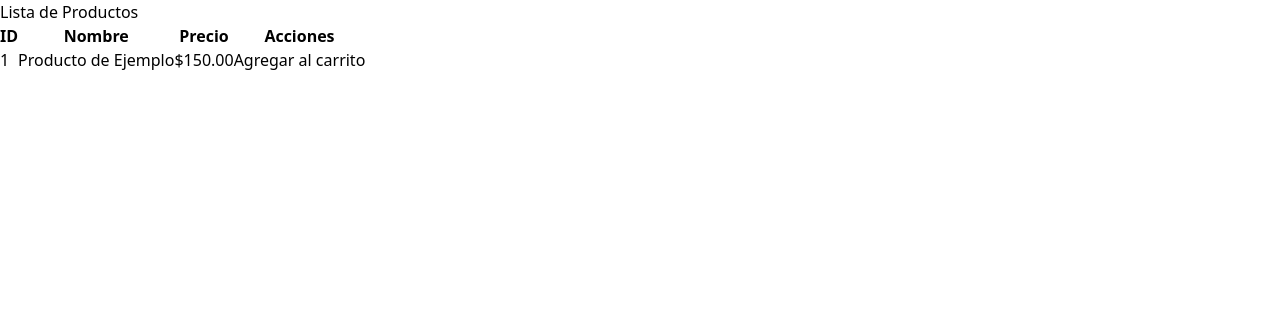
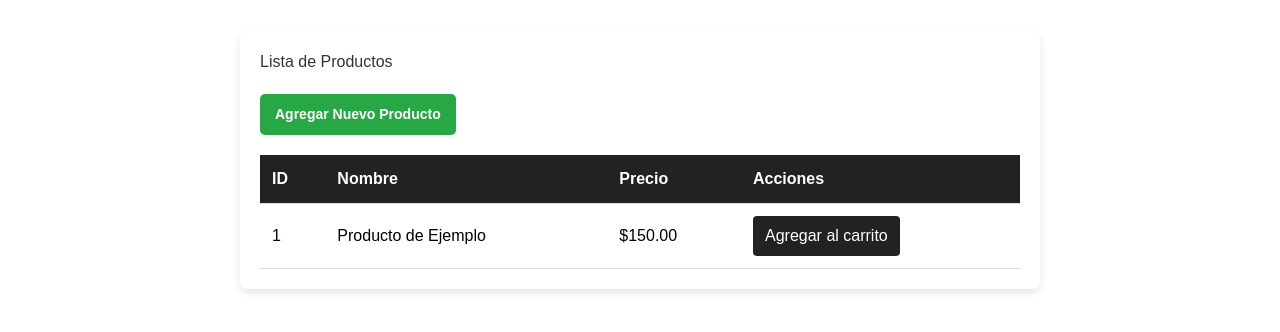
Before and after one commit to elsadhayan/tienda, an Angular app in the folder Downloads/900angular/tiendita/: page /products in a window 1280 px wide. Shown: the top 332 px of the page. Built offline with nearby package versions, Linux system fonts and the light colour scheme.

Commit message:
Commit 7

```diff
--- a/Downloads/900angular/tiendita/src/app/app.routes.ts
+++ b/Downloads/900angular/tiendita/src/app/app.routes.ts
@@ -1,6 +1,7 @@
 import { Routes } from '@angular/router';
 import { Home } from './pages/home/home';
 import { Products } from './pages/home/products/products';
+import { Formulario } from './pages/home/formulario/formulario';
 
 
 export const routes: Routes = [
@@ -13,5 +14,9 @@ export const routes: Routes = [
 },
 {
   path: 'products', component: Products
+},
+{
+  path: 'formulario', component: Formulario
 }
+
 ]
--- /dev/null
+++ b/Downloads/900angular/tiendita/src/app/pages/home/formulario/formulario.html
@@ -0,0 +1,68 @@
+<div class="container mt-4" style="max-width: 600px;">
+  <div class="card shadow-sm">
+    <div class="card-header bg-primary text-white">
+      <h3 class="mb-0">Agregar Nuevo Producto</h3>
+    </div>
+
+    <div class="card-body">
+      <form [formGroup]="productoForm" (ngSubmit)="guardarProducto()">
+
+        <div class="mb-3">
+          <label for="nombre" class="form-label fw-bold">Nombre del producto</label>
+          <input type="text" id="nombre" class="form-control" formControlName="nombre" placeholder="Ej. Refresco Cola 600ml">
+          <div *ngIf="productoForm.get('nombre')?.invalid && productoForm.get('nombre')?.touched" class="text-danger small mt-1">
+            El nombre es obligatorio y debe tener al menos 3 caracteres.
+          </div>
+        </div>
+
+        <div class="mb-3">
+          <label for="categoria" class="form-label fw-bold">Categoría</label>
+          <select id="categoria" class="form-select" formControlName="categoria">
+            <option value="">Selecciona una categoría...</option>
+            <option value="abarrotes">Abarrotes</option>
+            <option value="lacteos">Lácteos y Refrigerados</option>
+            <option value="botanas">Botanas y Dulces</option>
+            <option value="bebidas">Bebidas</option>
+            <option value="limpieza">Limpieza y Hogar</option>
+          </select>
+          <div *ngIf="productoForm.get('categoria')?.invalid && productoForm.get('categoria')?.touched" class="text-danger small mt-1">
+            Debes seleccionar una categoría.
+          </div>
+        </div>
+
+        <div class="row">
+          <div class="col-md-6 mb-3">
+            <label for="precio" class="form-label fw-bold">Precio de Venta ($)</label>
+            <input type="number" id="precio" class="form-control" formControlName="precio" step="0.50" min="0">
+            <div *ngIf="productoForm.get('precio')?.invalid && productoForm.get('precio')?.touched" class="text-danger small mt-1">
+              Ingresa un precio válido.
+            </div>
+          </div>
+
+          <div class="col-md-6 mb-3">
+            <label for="stock" class="form-label fw-bold">Cantidad en Stock</label>
+            <input type="number" id="stock" class="form-control" formControlName="stock" min="0">
+            <div *ngIf="productoForm.get('stock')?.invalid && productoForm.get('stock')?.touched" class="text-danger small mt-1">
+              Ingresa una cantidad válida.
+            </div>
+          </div>
+        </div>
+
+        <div class="mb-4">
+          <label for="codigoBarras" class="form-label fw-bold">Código de Barras</label>
+          <input type="text" id="codigoBarras" class="form-control" formControlName="codigoBarras" placeholder="Escanea o escribe el código">
+          <div *ngIf="productoForm.get('codigoBarras')?.invalid && productoForm.get('codigoBarras')?.touched" class="text-danger small mt-1">
+            El código de barras es obligatorio.
+          </div>
+        </div>
+
+        <div class="d-grid">
+          <button type="submit" class="btn btn-success btn-lg" [disabled]="productoForm.invalid">
+            Guardar Producto
+          </button>
+        </div>
+
+      </form>
+    </div>
+  </div>
+</div>
--- /dev/null
+++ b/Downloads/900angular/tiendita/src/app/pages/home/formulario/formulario.ts
@@ -0,0 +1,42 @@
+import { ChangeDetectionStrategy, Component, OnInit } from '@angular/core';
+import { FormBuilder, FormGroup, ReactiveFormsModule, Validators } from '@angular/forms';
+import { CommonModule } from '@angular/common';
+
+@Component({
+  selector: 'app-formulario',
+  standalone: true, // Asegura que Angular sepa que es standalone
+  imports: [ReactiveFormsModule, CommonModule], // Importamos los módulos necesarios aquí
+  templateUrl: './formulario.html',
+  styles: `
+    :host {
+      display: block;
+    }
+  `,
+  changeDetection: ChangeDetectionStrategy.OnPush,
+})
+export class Formulario implements OnInit {
+  productoForm!: FormGroup;
+
+  constructor(private fb: FormBuilder) {}
+
+  ngOnInit(): void {
+    this.productoForm = this.fb.group({
+      nombre: ['', [Validators.required, Validators.minLength(3)]],
+      categoria: ['', Validators.required],
+      precio: ['', [Validators.required, Validators.min(0.5)]],
+      stock: ['', [Validators.required, Validators.min(0)]],
+      codigoBarras: ['', [Validators.required, Validators.minLength(8)]]
+    });
+  }
+
+  guardarProducto(): void {
+    if (this.productoForm.valid) {
+      // Ideal para enviar los datos a tu backend
+      console.log('Producto listo para guardar:', this.productoForm.value);
+      alert('Producto agregado correctamente');
+      this.productoForm.reset();
+    } else {
+      this.productoForm.markAllAsTouched();
+    }
+  }
+}
--- a/Downloads/900angular/tiendita/src/app/pages/home/home.html
+++ b/Downloads/900angular/tiendita/src/app/pages/home/home.html
@@ -81,7 +81,7 @@
 
         <nav>
             <a href="#">Inicio</a>
-            <a href="#">Productos</a>
+            <a routerLink ='/products'>Productos</a>
             <a href="#">Contacto</a>
         </nav>
     </header>
--- a/Downloads/900angular/tiendita/src/app/pages/home/home.ts
+++ b/Downloads/900angular/tiendita/src/app/pages/home/home.ts
@@ -1,8 +1,10 @@
 import { Component } from '@angular/core';
+import { Products } from './products/products';
+import { RouterLink } from '@angular/router';
 
 @Component({
   selector: 'app-home',
-  imports: [],
+  imports: [RouterLink],
   templateUrl: './home.html',
   styles: ``
 
--- a/Downloads/900angular/tiendita/src/app/pages/home/products/products.css
+++ b/Downloads/900angular/tiendita/src/app/pages/home/products/products.css
@@ -1,3 +1,68 @@
+/* Mantiene tu regla original para el contenedor principal del componente */
 :host {
   display: block;
 }
+
+/* Contenedor general */
+.productos-container {
+  max-width: 800px;
+  margin: 30px auto;
+  font-family: Arial, sans-serif;
+  background-color: white;
+  padding: 20px;
+  border-radius: 8px;
+  box-shadow: 0 4px 8px rgba(0,0,0,0.1);
+}
+
+.productos-container h2 {
+  color: #333;
+  margin-bottom: 20px;
+}
+
+/* --- ESTILO PARA EL BOTÓN DE IR AL FORMULARIO --- */
+.btn-formulario {
+  background-color: #28a745; /* Verde para indicar una acción de "Agregar" */
+  color: white;
+  padding: 10px 15px;
+  border: none;
+  border-radius: 5px;
+  cursor: pointer;
+  font-weight: bold;
+  font-size: 14px;
+}
+
+.btn-formulario:hover {
+  background-color: #218838;
+}
+
+/* --- ESTILO PARA LA TABLA --- */
+table {
+  width: 100%;
+  border-collapse: collapse;
+  margin-top: 10px;
+}
+
+th, td {
+  padding: 12px;
+  text-align: left;
+  border-bottom: 1px solid #ddd;
+}
+
+th {
+  background-color: #222; /* Hace juego con el header de tu página de inicio */
+  color: white;
+}
+
+/* --- ESTILO PARA EL BOTÓN DE "AGREGAR AL CARRITO" --- */
+td button {
+  background-color: #222;
+  color: white;
+  padding: 8px 12px;
+  border: none;
+  border-radius: 4px;
+  cursor: pointer;
+}
+
+td button:hover {
+  background-color: #444;
+}
--- a/Downloads/900angular/tiendita/src/app/pages/home/products/products.ts
+++ b/Downloads/900angular/tiendita/src/app/pages/home/products/products.ts
@@ -1,11 +1,19 @@
 import { ChangeDetectionStrategy, Component } from '@angular/core';
+import { RouterLink } from '@angular/router'; // 1. Importamos RouterLink para la navegación
 
 @Component({
   selector: 'app-products',
-  imports: [],
+  standalone: true,
+  imports: [RouterLink], // 2. Agregamos RouterLink a los imports del componente
   template: `
     <div class="productos-container">
       <h2>Lista de Productos</h2>
+
+      <div style="margin-bottom: 20px;">
+        <button routerLink='/formulario' class="btn-formulario">
+          Agregar Nuevo Producto
+        </button>
+      </div>
 
       <table border="1">
         <thead>
@@ -34,9 +42,7 @@ import { ChangeDetectionStrategy, Component } from '@angular/core';
 })
 export class Products {
 
-  // Método que se ejecuta al presionar el botón
   onButtonClick(): void {
     console.log('¡Botón presionado!');
-    // Aquí puedes agregar la lógica que necesites
   }
 }
```
